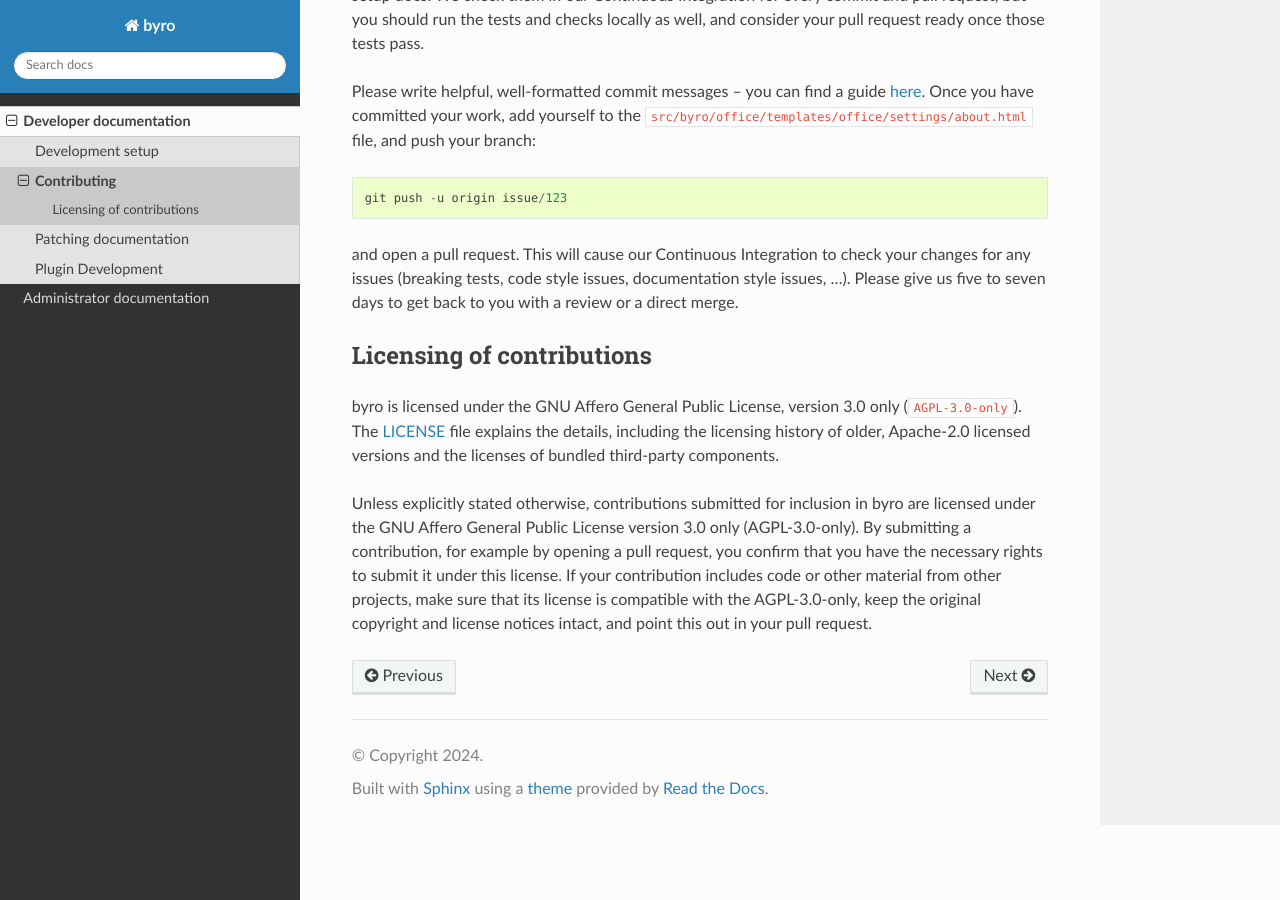
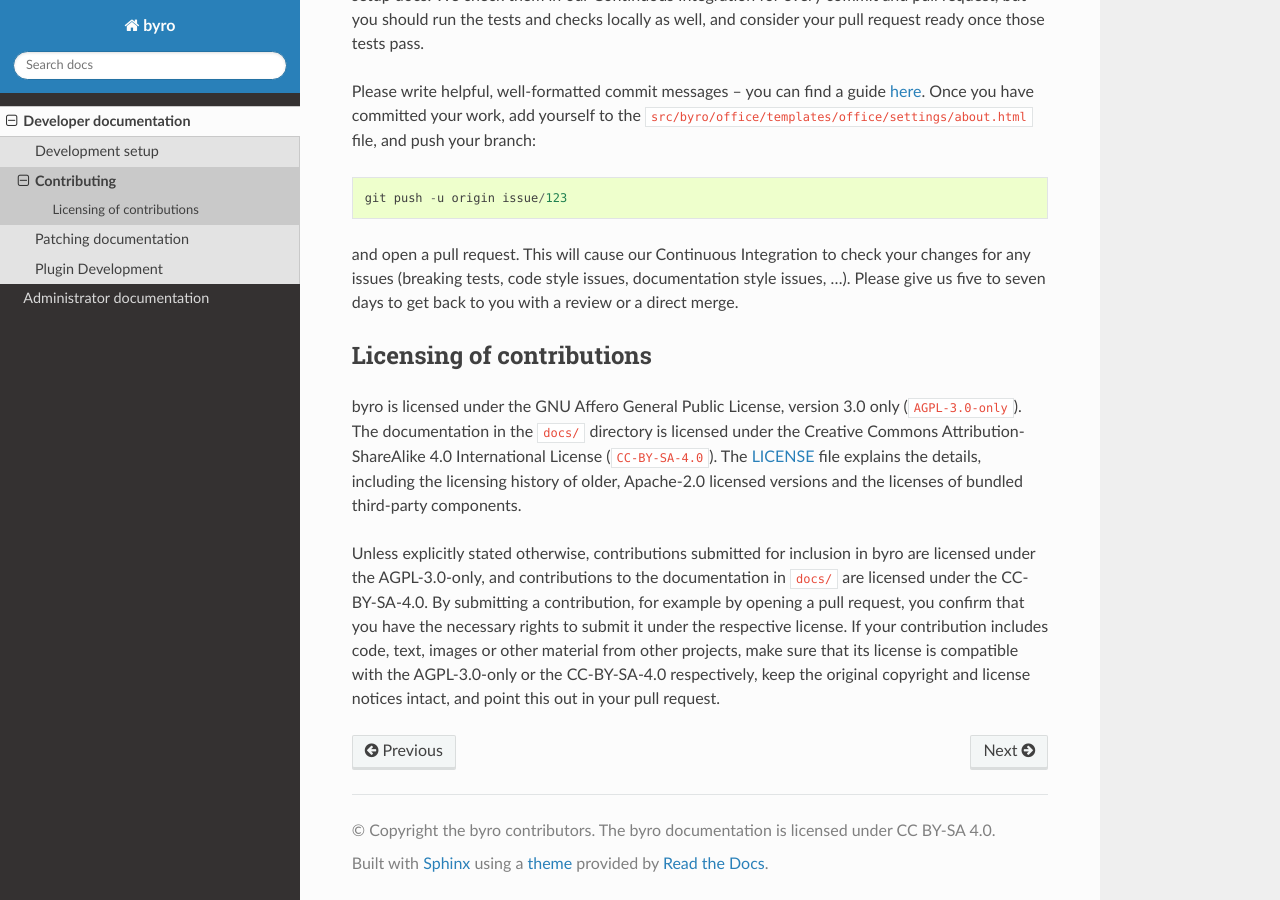
Before and after one commit to byro/byro, a Sphinx documentation site: the page built from docs/developer/contributing.rst, in a window 1280 px wide and 900 px high, scrolled down 675 px. Built offline with Sphinx 7.4.7 and the Read the Docs theme 3.1.0, drawn with Linux system fonts in a browser that asks for light colours; the version number is read from the project's files by our own code.

Commit message:
chore(license): put the documentation under CC-BY-SA-4.0

```diff
--- a/README.rst
+++ b/README.rst
@@ -72,8 +72,10 @@ License
 
 byro is licensed under the GNU Affero General Public License, version 3.0 only
 (``AGPL-3.0-only``). Older versions of byro were released under the Apache
-License 2.0. See the `LICENSE`_ file for details, including the licensing
-history and the licenses of bundled third-party components.
+License 2.0. The documentation in ``docs/`` is licensed under the Creative
+Commons Attribution-ShareAlike 4.0 International License (``CC-BY-SA-4.0``).
+See the `LICENSE`_ file for details, including the licensing history and the
+licenses of bundled third-party components.
 
 .. |byro| image:: https://raw.githubusercontent.com/byro/byro/main/docs/img/logo/byro_128.png
    :alt: byro
--- a/docs/conf.py
+++ b/docs/conf.py
@@ -64,7 +64,7 @@ master_doc = "index"
 
 # General information about the project.
 project = "byro"
-copyright = "2024"
+copyright = "the byro contributors. The byro documentation is licensed under CC BY-SA 4.0"
 author = ""
 
 # The version info for the project you're documenting, acts as replacement for
--- a/docs/developer/contributing.rst
+++ b/docs/developer/contributing.rst
@@ -42,18 +42,21 @@ Licensing of contributions
 ==========================
 
 byro is licensed under the GNU Affero General Public License, version 3.0 only
-(``AGPL-3.0-only``). The `LICENSE`_ file explains the details, including the
+(``AGPL-3.0-only``). The documentation in the ``docs/`` directory is licensed
+under the Creative Commons Attribution-ShareAlike 4.0 International License
+(``CC-BY-SA-4.0``). The `LICENSE`_ file explains the details, including the
 licensing history of older, Apache-2.0 licensed versions and the licenses of
 bundled third-party components.
 
 Unless explicitly stated otherwise, contributions submitted for inclusion in
-byro are licensed under the GNU Affero General Public License version 3.0 only
-(AGPL-3.0-only). By submitting a contribution, for example by opening a pull
-request, you confirm that you have the necessary rights to submit it under
-this license. If your contribution includes code or other material from other
-projects, make sure that its license is compatible with the AGPL-3.0-only,
-keep the original copyright and license notices intact, and point this out in
-your pull request.
+byro are licensed under the AGPL-3.0-only, and contributions to the
+documentation in ``docs/`` are licensed under the CC-BY-SA-4.0. By submitting
+a contribution, for example by opening a pull request, you confirm that you
+have the necessary rights to submit it under the respective license. If your
+contribution includes code, text, images or other material from other
+projects, make sure that its license is compatible with the AGPL-3.0-only or
+the CC-BY-SA-4.0 respectively, keep the original copyright and license notices
+intact, and point this out in your pull request.
 
 .. _GitHub: https://github.com
 .. _LICENSE: https://github.com/byro/byro/blob/main/LICENSE
--- a/docs/spelling_wordlist.txt
+++ b/docs/spelling_wordlist.txt
@@ -44,3 +44,4 @@ matchers
 memos
 Mustermann
 SEPA
+ShareAlike
```
Also changed, not shown: docs/index.rst (+10 -3 lines), .github/pull_request_template.md, 2 other files.
